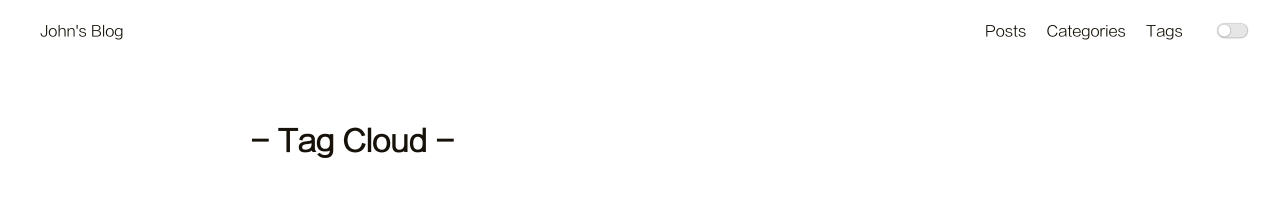
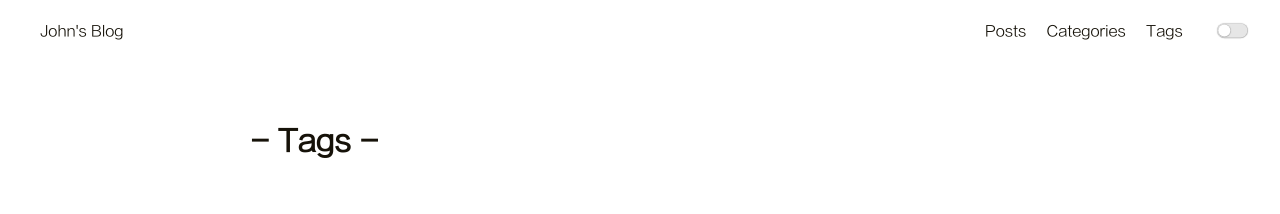
Before and after one commit to johnwsx/johnwsx.github.io, a plain HTML site: page tag/index.html in a window 1280 px wide. Shown: the top 214 px of the page. Drawn offline with Linux system fonts and the light colour scheme.

Commit message:
Site updated: 2023-08-09 15:05:19

```diff
--- a/tag/index.html
+++ b/tag/index.html
@@ -124,7 +124,7 @@
 
     <div class="container">
         <div class="post-wrap tags">
-            <h2 class="post-title">-&nbsp;Tag Cloud&nbsp;-</h2>
+            <h2 class="post-title">-&nbsp;Tags&nbsp;-</h2>
 
             <div class="tag-cloud-tags">
 
```
